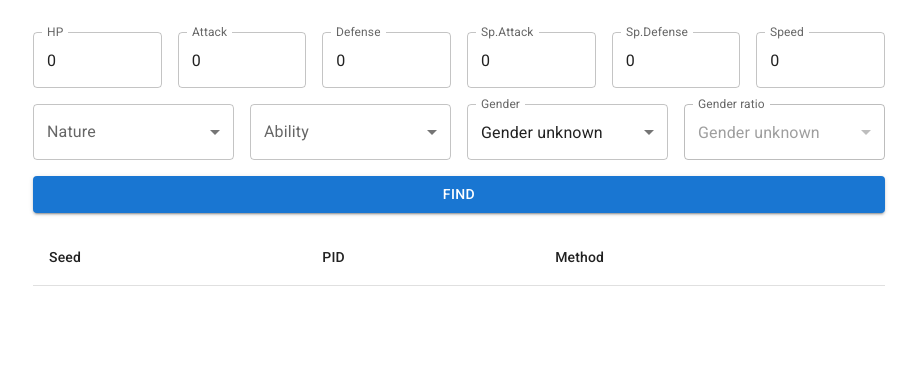
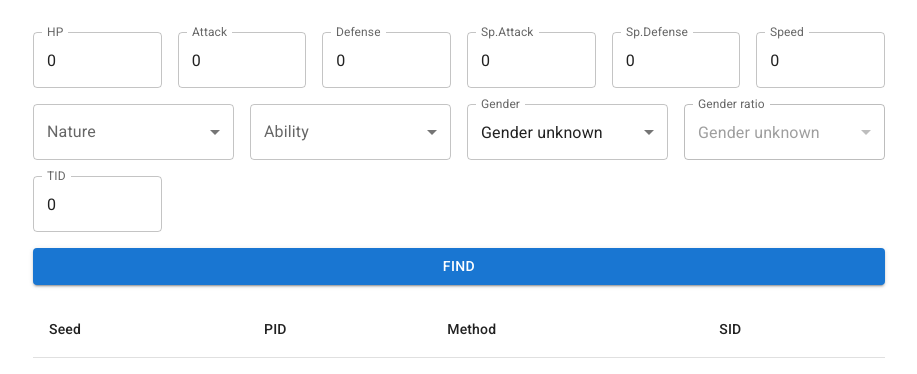
Before and after one commit to it-is-final/ivs-to-pid, a React (Vite) app: page / in a window 1280 px wide. Shown: the top 374 px of the page, without its empty margins (181-1098 px from the left). Built offline with nearby package versions, Linux system fonts and the light colour scheme.

Commit message:
Add TID input

```diff
--- a/src/components/IvsToPidForm.tsx
+++ b/src/components/IvsToPidForm.tsx
@@ -49,6 +49,7 @@ interface InputData {
   gender: Gender;
   genderRatio: GenderRatio;
   ability: 0 | 1 | "";
+  tid: number;
 }
 
 function handleIvChange(
@@ -85,6 +86,7 @@ export default function IvsToPidForm() {
     gender: "Gender unknown",
     genderRatio: "U",
     ability: "",
+    tid: 0,
   });
   const [results, setResults] = React.useState<IvToPidState[]>([]);
   const natureOptions = natures.map((nature) => (
@@ -308,12 +310,35 @@ export default function IvsToPidForm() {
             </Select>
           </FormControl>
         </Grid>
+        <Grid size={{ xs: 12, sm: 4, md: 2 }}>
+          <TextField
+            fullWidth
+            label="TID"
+            value={inputData.tid}
+            onChange={(event) => {
+              if (/[^0-9]/.test(event.target.value)) {
+                event.preventDefault();
+                return;
+              }
+              const tidInput = Number(event.target.value) | 0;
+              const newInputData = { ...inputData };
+              if (tidInput >= (0 | 0) && tidInput <= (65535 | 0)) {
+                newInputData.tid = tidInput;
+              } else if (tidInput > (65535 | 0)) {
+                newInputData.tid = 65535 | 0;
+              } else {
+                newInputData.tid = 0 | 0;
+              }
+              setInputData(newInputData);
+            }}
+          />
+        </Grid>
         <Grid size={12}>
           <Button fullWidth type="submit" variant="contained">
             Find
           </Button>
         </Grid>
-        <IvsToPidOutput results={results} />
+        <IvsToPidOutput results={results} tid={inputData.tid} />
       </Grid>
     </Box>
   );
--- a/src/components/IvsToPidOutput.tsx
+++ b/src/components/IvsToPidOutput.tsx
@@ -8,14 +8,24 @@ import type { IvToPidState } from "../lib/ivsToPid";
 
 interface IvsToPidOutputProps {
   results: IvToPidState[];
+  tid: number;
 }
 
-export default function IvsToPidOutput({ results }: IvsToPidOutputProps) {
+export default function IvsToPidOutput({ results, tid }: IvsToPidOutputProps) {
   const resultEntries = results.map((result) => (
     <TableRow key={result.pid}>
       <TableCell>{result.seed.toString(16)}</TableCell>
       <TableCell>{result.pid.toString(16)}</TableCell>
       <TableCell>{result.method}</TableCell>
+      <TableCell>
+        {
+          // There are eight possible SIDs for a given TID that can make
+          // a Pokémon with the given PID shiny.
+          // This mask will make the given be at the start of this range of
+          // eight SIDs.
+          (tid ^ (result.pid >>> 16) ^ (result.pid & 0xffff)) & ~7
+        }
+      </TableCell>
     </TableRow>
   ));
   return (
@@ -26,6 +36,7 @@ export default function IvsToPidOutput({ results }: IvsToPidOutputProps) {
             <TableCell scope="col">Seed</TableCell>
             <TableCell scope="col">PID</TableCell>
             <TableCell scope="col">Method</TableCell>
+            <TableCell scope="col">SID</TableCell>
           </TableRow>
         </TableHead>
         <TableBody>{resultEntries}</TableBody>
```
